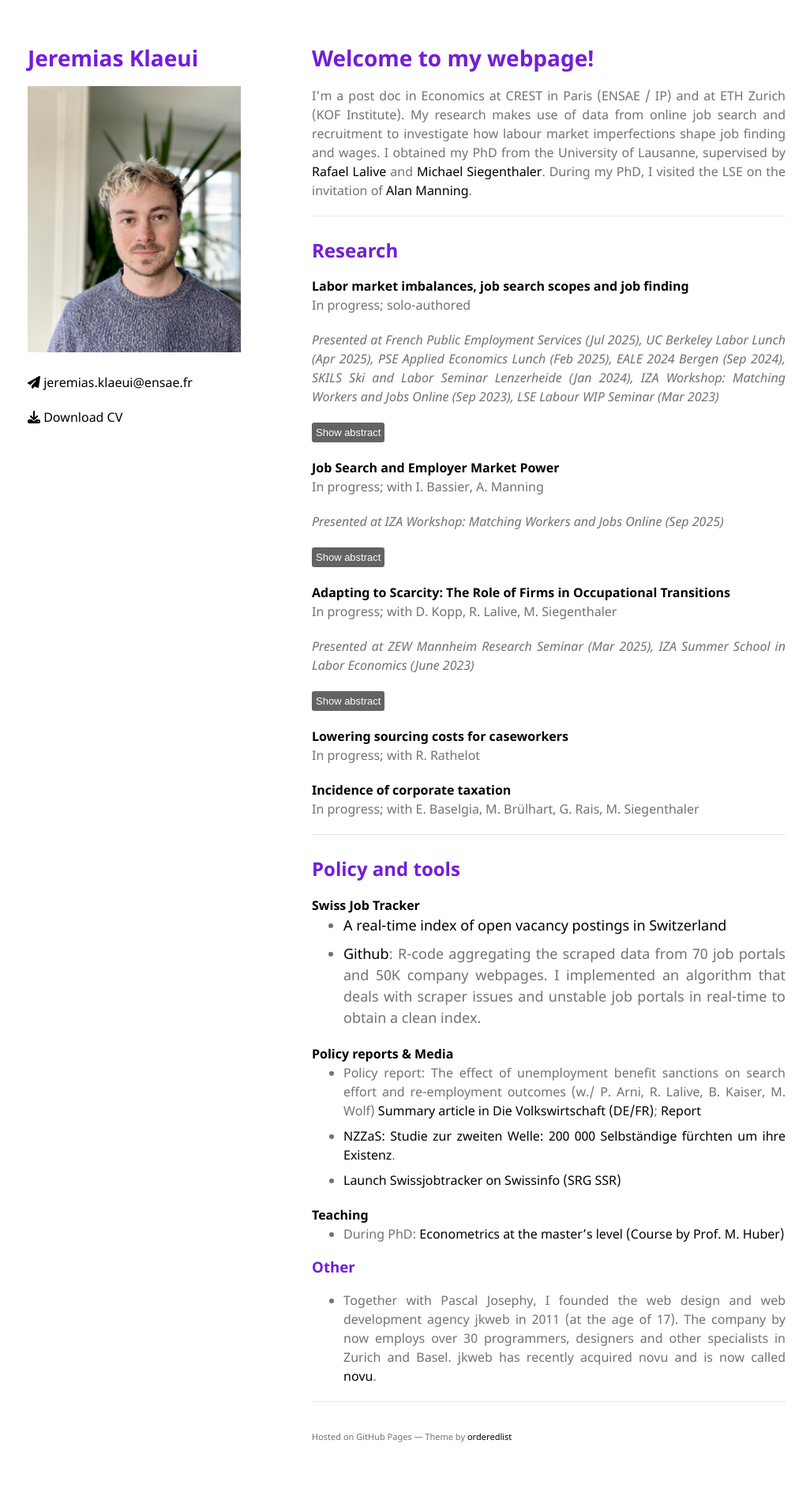
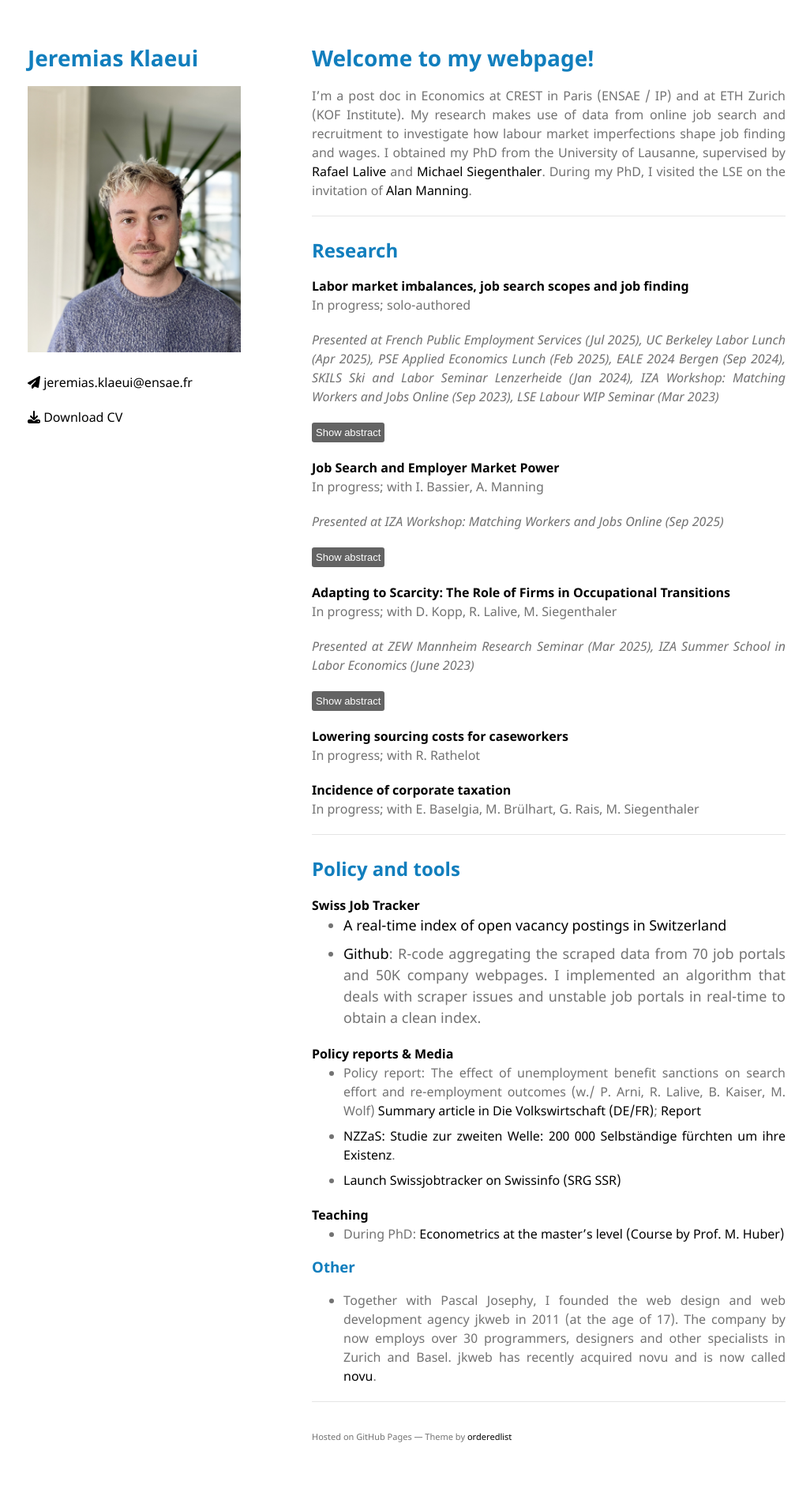
Before and after one commit to jklaeui/jklaeui.github.io, a Jekyll site: the page built from index.md, in a window 1280 px wide. Shown: the whole page at 79% size, without its empty margins (125-1151 px from the left). Built offline with Jekyll 4.4.1, drawn with Linux system fonts in a browser that asks for light colours; nearby versions of some CDN libraries; our own code applies the rules of GitHub Pages for plain Markdown files; the repository's description, which GitHub fills in, is left out.

Commit message:
cols again

```diff
--- a/_sass/jekyll-theme-minimal.scss
+++ b/_sass/jekyll-theme-minimal.scss
@@ -11,7 +11,7 @@ body {
 }
 
 h1, h2, h3, h4, h5, h6 {
-  color:#731DD8;;
+  color:#117ebd;;
   margin:0 0 20px;
 }
 
@@ -28,16 +28,16 @@ h1 {
 }
 
 h2 {
-  color:#731DD8;;
+  color:#117ebd;;
 }
 
 h3, h4, h5, h6 {
-  color:#731DD8;;
+  color:#117ebd;;
 }
 
 h1 a {
   color: #90b8ba;
-  color: #731DD8;;
+  color: #117ebd;;
   text-decoration:none;
 }
 
@@ -61,8 +61,8 @@ a:hover, a:focus {
         display: none; /* Abstracts are hidden by default */
         margin: 10px 0;
         padding: 10px;
-        background-color: #E2D4BF;
-        border: 1px solid #636363;
+        background-color: #f9f9f9;
+        border: 1px solid #507DBC;
 }
 .show-button {
         cursor: pointer;
@@ -75,7 +75,7 @@ a:hover, a:focus {
 }
 
 .show-button:hover {
-        background-color: #731DD8;
+        background-color: #117ebd;
   }
 
 
```
